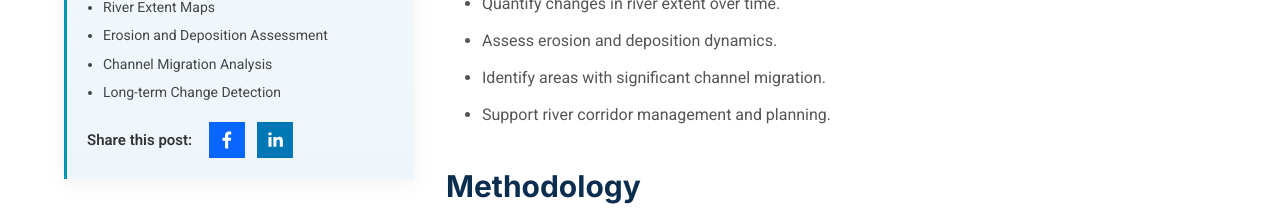
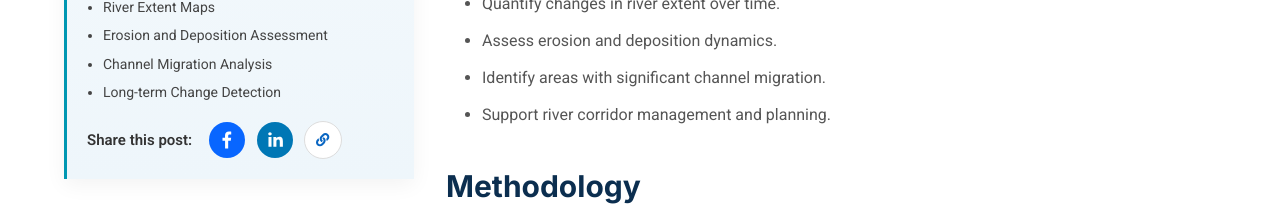
Before and after one commit to menvuthy/cwil, a React (Vite) app: page /Projects/cambodia-flood-forecasting in a window 1280 px wide. Shown: the part 1420-1631 px from the top of the page. Built offline with nearby package versions, Linux system fonts and the light colour scheme.

Commit message:
Fix ShareButton

```diff
--- a/src/pages/NewsArticle.jsx
+++ b/src/pages/NewsArticle.jsx
@@ -97,11 +97,11 @@ export default function NewsArticle() {
 
                 <div className="article-share">
                   <FacebookShareButton url={shareUrl} quote={article.title}>
-                    <FacebookIcon size={36} square />
+                    <FacebookIcon size={36} round />
                   </FacebookShareButton>
 
                   <LinkedinShareButton url={shareUrl} title={article.title}>
-                    <LinkedinIcon size={36} square />
+                    <LinkedinIcon size={36} round />
                   </LinkedinShareButton>
 
                   <button
--- a/src/pages/ProjectCard/KankaiRiver.jsx
+++ b/src/pages/ProjectCard/KankaiRiver.jsx
@@ -1,6 +1,7 @@
 import React, { useState, useEffect } from "react";
 import { Link, useLocation } from "react-router-dom";
 import "./style/ProjectCard.css";
+import { FaLink } from "react-icons/fa";
 import {
   FacebookShareButton,
   LinkedinShareButton,
@@ -192,12 +193,21 @@ export default function KankaiRiver() {
                 <span className="share-label">Share this post:</span>
 
                 <FacebookShareButton url={shareUrl} quote={title}>
-                  <FacebookIcon size={36} square />
+                  <FacebookIcon size={36} round />
                 </FacebookShareButton>
 
                 <LinkedinShareButton url={shareUrl} title={title}>
-                  <LinkedinIcon size={36} square />
+                  <LinkedinIcon size={36} round />
                 </LinkedinShareButton>
+                <button
+                  onClick={() => {
+                    navigator.clipboard.writeText(shareUrl);
+                    alert("Link copied!");
+                  }}
+                  aria-label="Copy Link"
+                >
+                  <FaLink />
+                </button>
               </div>
             </aside>
 
--- a/src/pages/ProjectCard/style/ProjectCard.css
+++ b/src/pages/ProjectCard/style/ProjectCard.css
@@ -551,7 +551,7 @@
   width: 38px;
   height: 38px;
   border: 1px solid #ddd;
-  border-radius: 6px;
+  border-radius: 999px;
   background: #fff;
   cursor: pointer;
 
--- a/src/pages/style/NewsArticle.css
+++ b/src/pages/style/NewsArticle.css
@@ -202,9 +202,11 @@
 .article-card {
   padding: 2rem;
   margin-bottom: 1.5rem;
-  background: #fff;
+  background: linear-gradient(rgb(248, 251, 253) 0%, rgb(238, 246, 251) 100%);
   border: 1px solid #e5e5e5;
-  box-shadow: 0 10px 30px rgba(0, 0, 0, 0.06);
+  border-left: 3px solid var(--red);
+
+  box-shadow: 0 6px 20px rgba(0, 0, 0, 0.05);
 }
 
 .article-card h3 {
@@ -237,6 +239,7 @@
   height: 45px;
   border: 1px solid #ddd;
   background: white;
+  border-radius: 999px;
   display: flex;
   align-items: center;
   justify-content: center;
```
